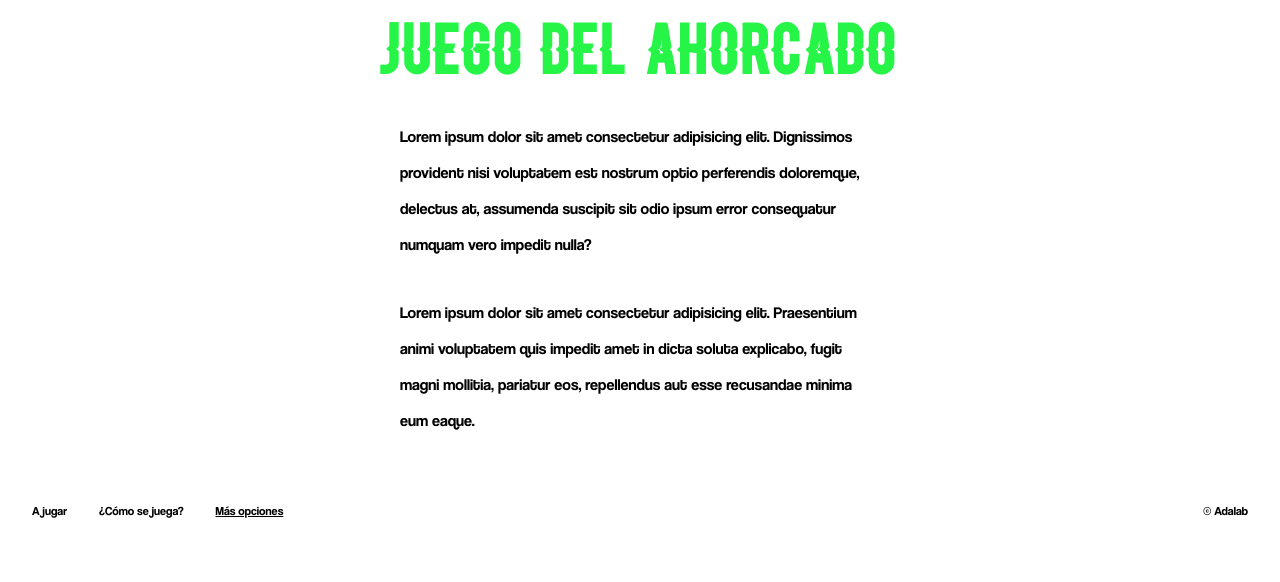
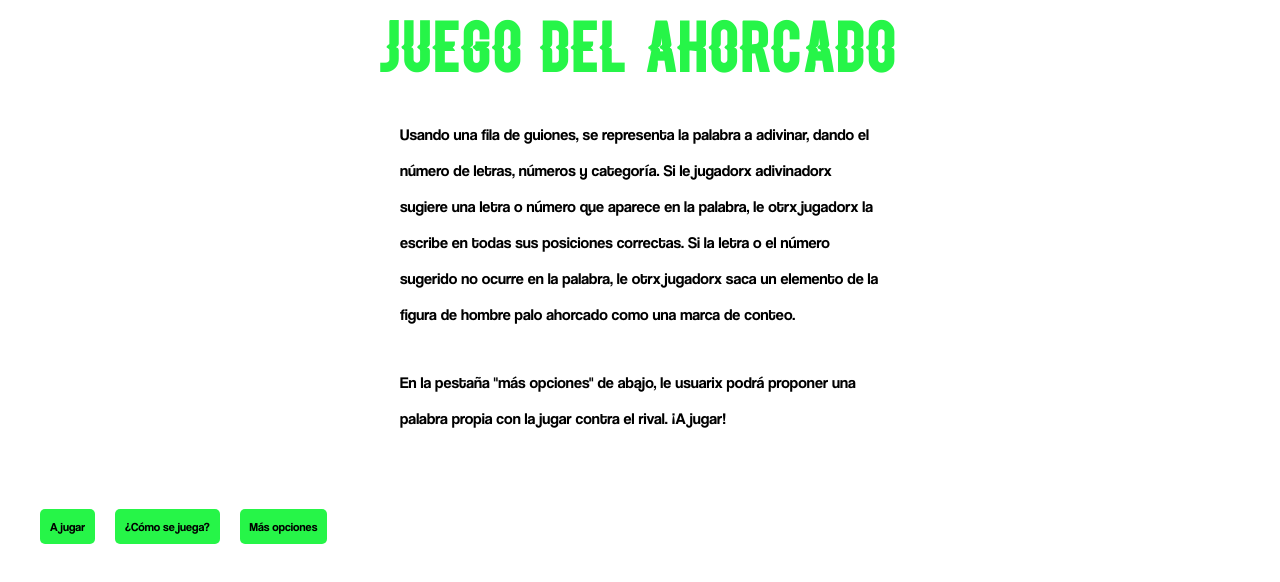
Before and after one commit to SofiaBManzano/hangman-game, a React app: page / in a window 1280 px wide. Both pictures are taken after a click on the link "¿Cómo se juega?". Built offline with nearby package versions, Linux system fonts and the light colour scheme; no server answers.

Commit message:
Publish in GitHub Pages

```diff
--- a/src/components/Footer.js
+++ b/src/components/Footer.js
@@ -22,7 +22,6 @@ const Footer = () => {
           </li>
         </ul>
       </nav>
-      <small className="footer__copy">© Adalab</small>
     </footer>
   );
 };
--- a/src/components/Instructions.js
+++ b/src/components/Instructions.js
@@ -2,16 +2,16 @@ const Instructions = () => {
   return (
     <section className="instructions">
       <p>
-        Lorem ipsum dolor sit amet consectetur adipisicing elit. Dignissimos
-        provident nisi voluptatem est nostrum optio perferendis doloremque,
-        delectus at, assumenda suscipit sit odio ipsum error consequatur numquam
-        vero impedit nulla?
+        Usando una fila de guiones, se representa la palabra a adivinar, dando
+        el número de letras, números y categoría. Si le jugadorx adivinadorx
+        sugiere una letra o número que aparece en la palabra, le otrx jugadorx
+        la escribe en todas sus posiciones correctas. Si la letra o el número
+        sugerido no ocurre en la palabra, le otrx jugadorx saca un elemento de
+        la figura de hombre palo ahorcado como una marca de conteo.
       </p>
       <p>
-        Lorem ipsum dolor sit amet consectetur adipisicing elit. Praesentium
-        animi voluptatem quis impedit amet in dicta soluta explicabo, fugit
-        magni mollitia, pariatur eos, repellendus aut esse recusandae minima eum
-        eaque.
+        En la pestaña "más opciones" de abajo, le usuarix podrá proponer una
+        palabra propia con la jugar contra el rival. ¡A jugar!
       </p>
     </section>
   );
--- a/src/styles/App.scss
+++ b/src/styles/App.scss
@@ -1,6 +1,14 @@
 // COMMON STYLES
-
+* {
+  font-family: "go", sans-serif;
+  margin: 0;
+  padding: 0;
+  box-sizing: border-box;
+  font-weight: normal;
+  color: rgb(0, 0, 0);
+}
 .title {
+  margin-top: 50px;
   display: block;
   font-size: 1.25rem;
   line-height: 1;
@@ -10,10 +18,9 @@
 // PAGE
 
 .page {
-  padding: 2rem;
+  //padding: 2rem;
   width: 100%;
   min-height: 100vh;
-  background: white;
   background-size: cover;
   background-position: center center;
 }
@@ -23,10 +30,11 @@
 .main {
   display: flex;
   justify-content: center;
+  flex-direction: column-reverse;
 }
 
 $dummyEnabledColor: white;
-$dummyDisabledColor: rgba(255, 255, 255, 0.2);
+$dummyDisabledColor: rgba(0, 0, 0, 0.2);
 $dummyTransitionTime: 1s;
 
 .dummy {
@@ -171,6 +179,7 @@ $dummyTransitionTime: 1s;
   justify-content: space-between;
   padding-top: 2rem;
 
+  padding: 30px;
   * {
     font-size: 0.75rem;
   }
@@ -178,11 +187,22 @@ $dummyTransitionTime: 1s;
   &__menu-item {
     display: inline-block;
     list-style: none;
+    background-color: rgb(38, 245, 72);
+    border-radius: 5px;
+    margin: 10px;
+    padding: 10px;
+    border: 0px white solid;
+
+    transition: background-color ease-in 0.2s, border ease-in 0.1s;
+    &:hover {
+      background-color: white;
+      border: 2px solid rgb(38, 245, 72);
+    }
   }
 
   &__menu-link {
-    padding-right: 2rem;
-
+    // padding-right: 2rem;
+    text-decoration: none;
     &.active {
       text-decoration: none;
     }
@@ -236,6 +256,7 @@ $dummyTransitionTime: 1s;
   letter-spacing: 5px;
   color: rgb(38, 245, 72);
   text-align: center;
+  padding-top: 30px;
 }
 .instructions {
   max-width: 30rem;
@@ -261,7 +282,7 @@ $dummyTransitionTime: 1s;
     margin: 0 0.25rem;
     min-width: 1.5rem;
     font-size: 2rem;
-    border-bottom: 3px solid white;
+    border-bottom: 3px solid rgb(38, 245, 72);
     text-align: center;
   }
 }
@@ -320,11 +341,10 @@ $dummyTransitionTime: 1s;
   font-family: "go";
   src: url("../fonts/coolvetica.otf") format("truetype");
 }
-* {
-  font-family: "go", sans-serif;
-  margin: 0;
-  padding: 0;
-  box-sizing: border-box;
-  font-weight: normal;
-  color: rgb(0, 0, 0);
+@media all and (min-width: 768px) {
+  .main {
+    display: flex;
+    justify-content: center;
+    flex-direction: row;
+  }
 }
```
Also changed, not shown: docs/index.html (+1 -1 lines), docs/asset-manifest.json, docs/static/js/main.d5055bd2.js.LICENSE.txt (renamed from docs/static/js/main.44ba62f4.js.LICENSE.txt), 8 other files.
